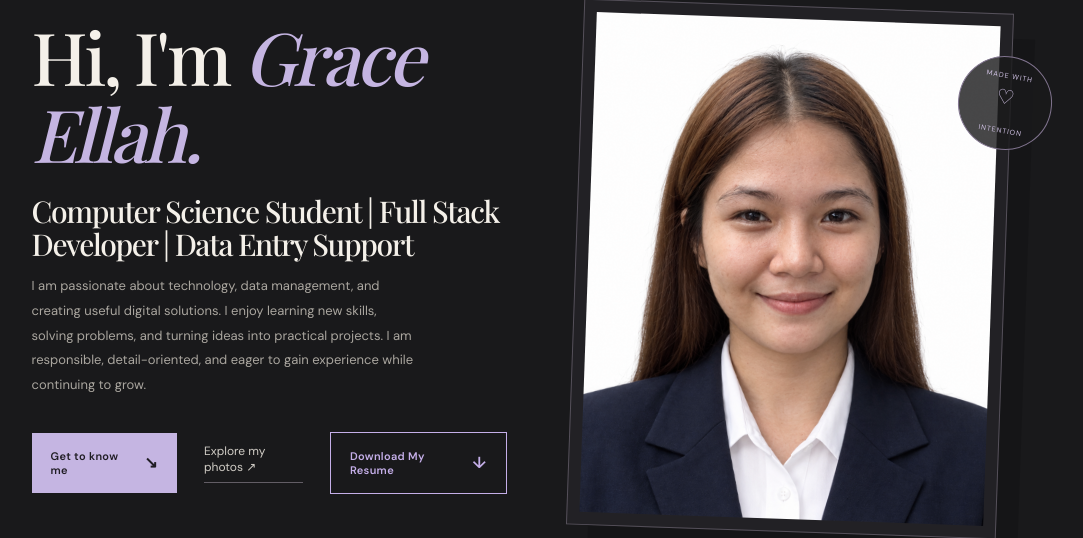
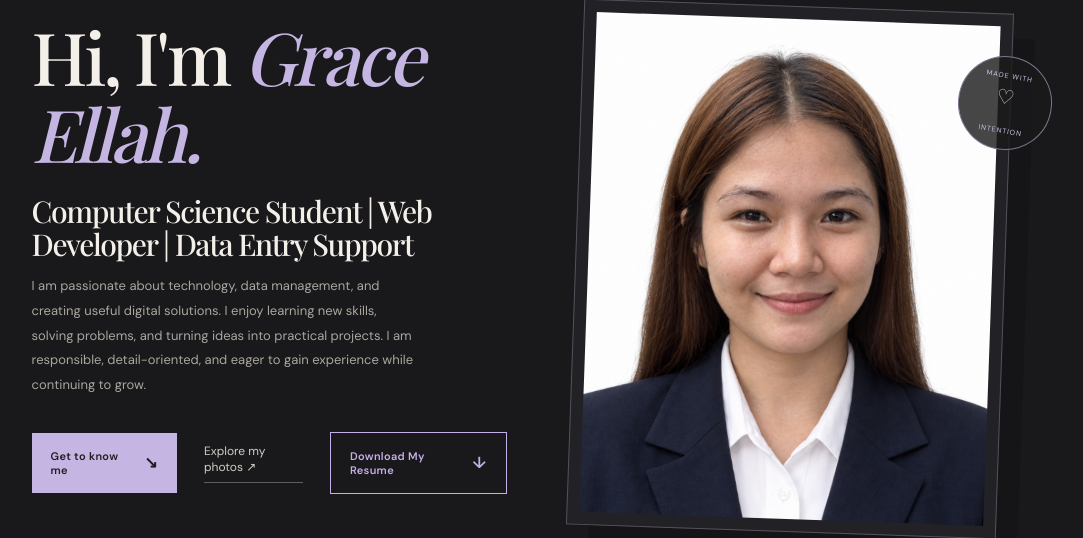
Before and after one commit to Grayxella/GrayxellaPortfolio, a Flask app: page / in a window 1280 px wide. Shown: the part 212-750 px from the top of the page, without its empty margins (122-1205 px from the left). Run offline with Flask 3, Linux system fonts and the light colour scheme.

Commit message:
Update index.html

```diff
--- a/templates/index.html
+++ b/templates/index.html
@@ -34,7 +34,7 @@
           <h1>Hi, I'm <em>Grace Ellah.</em></span></h1>
             <h2>
                 Computer Science Student |
-                <span> Full Stack Developer</span> |
+                <span> Web Developer</span> |
                 Data Entry Support
             </h2>
           <p class="hero-description">I am passionate about technology, data management, and creating useful digital solutions. I enjoy learning new skills, solving problems, and turning ideas into practical projects. I am responsible, detail-oriented, and eager to gain experience while continuing to grow.</p>
```
